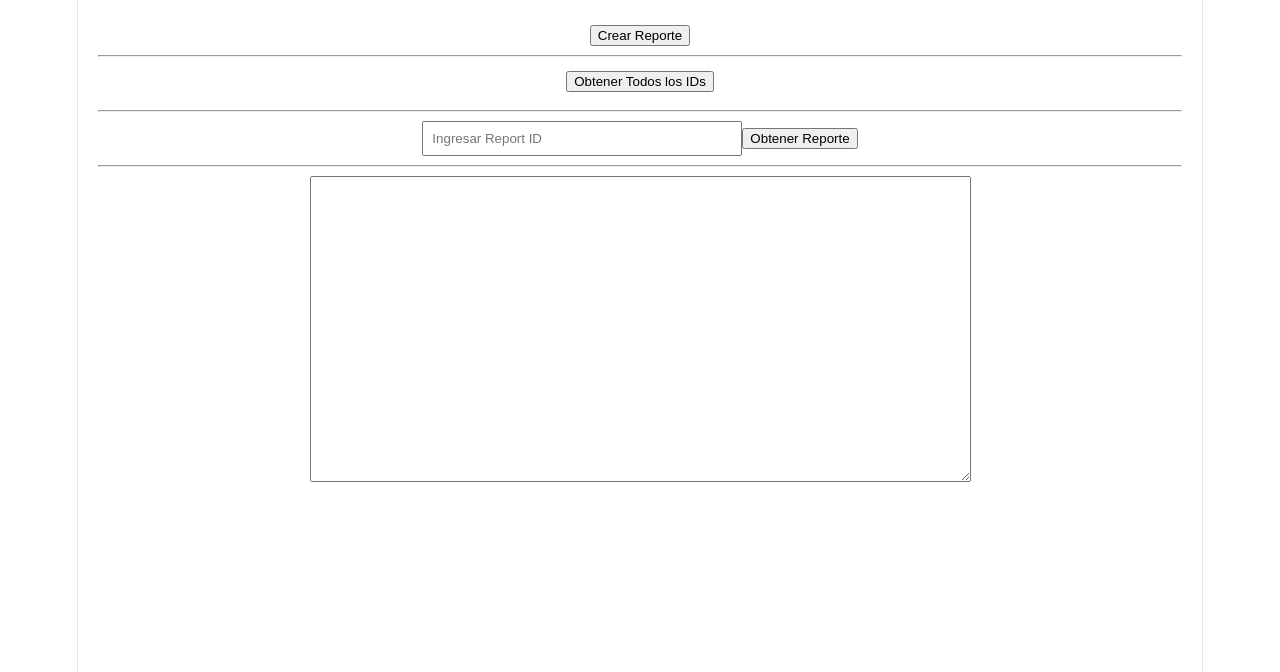
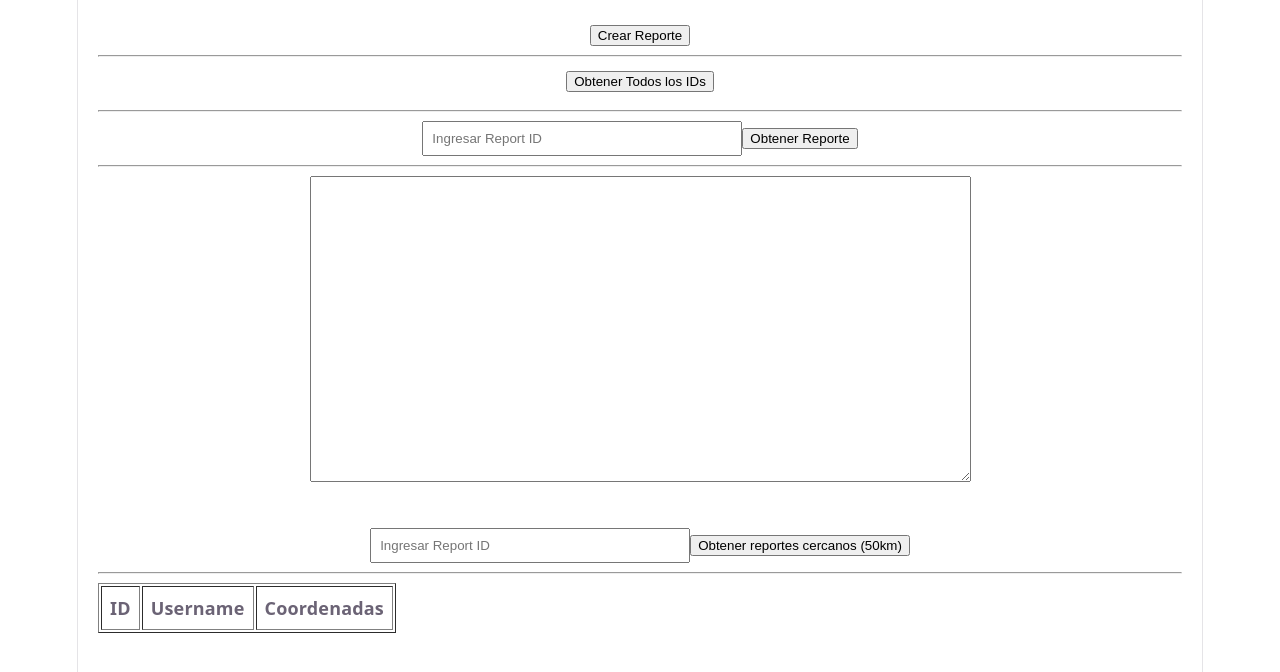
Before and after one commit to MdelgadoUADE/UADE-2026-ID2_TP, a Vue app in the folder frontend/: page / in a window 1280 px wide. Shown: the top 672 px of the page. Built offline with nearby package versions, Linux system fonts and the light colour scheme.

Commit message:
add find reports near

```diff
--- a/frontend/src/App.vue
+++ b/frontend/src/App.vue
@@ -7,12 +7,39 @@ const reportIds = ref([]);
 
 const reportId = ref('');
 
+const nearbyReports = ref([]);
+
+async function getNearbyReports() {
+
+  if (!reportId.value) {
+    alert('Ingresá un ID');
+    return;
+  }
+
+  try {
+
+    const response = await fetch(
+      `http://localhost:3000/reports/near/${reportId.value}`
+    );
+
+    const data = await response.json();
+
+    nearbyReports.value = data;
+
+  } catch (error) {
+
+    console.error(error);
+
+    alert('Error obteniendo reportes cercanos');
+  }
+}
+
 async function createReport() {
 
   const report = {
     user: {
-      user_id: '123',
-      username: 'vue.test'
+      user_id: '1234',
+      username: 'vue.test2'
     },
 
     notes: 'Test desde Vue',
@@ -25,7 +52,7 @@ async function createReport() {
 
     report_location: {
       type: 'Point',
-      coordinates: [-58.37, -34.60]
+      coordinates: [-30.37, -20.60]
     },
 
     status: 'active',
@@ -155,4 +182,39 @@ async function getAllReportIds() {
     ></textarea>
 
   </div>
+   <div style="padding: 20px;">
+
+    <input
+      v-model="reportId"
+      placeholder="Ingresar Report ID"
+      style="width: 300px; padding: 8px;"
+    />
+
+    <button @click="getNearbyReports">
+      Obtener reportes cercanos (50km)
+    </button>
+
+    <hr />
+
+    <table border="1" cellpadding="8">
+
+      <thead>
+        <tr>
+          <th>ID</th>
+          <th>Username</th>
+          <th>Coordenadas</th>
+        </tr>
+      </thead>
+
+      <tbody>
+        <tr v-for="r in nearbyReports" :key="r.id">
+          <td>{{ r.id }}</td>
+          <td>{{ r.username }}</td>
+          <td>{{ r.coordinates }}</td>
+        </tr>
+      </tbody>
+
+    </table>
+
+  </div>
 </template>
```
Also changed, not shown: 1 other file (tests, documents, lock files or other folders).
